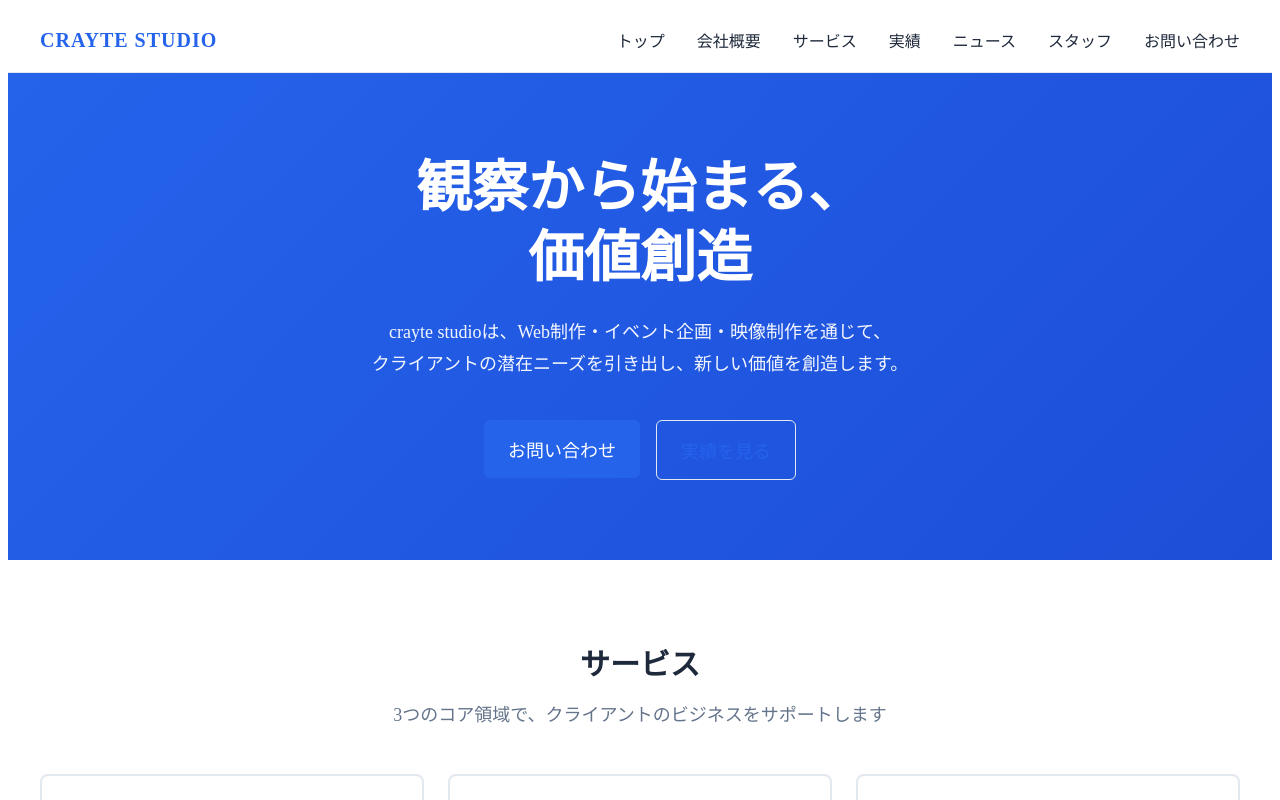
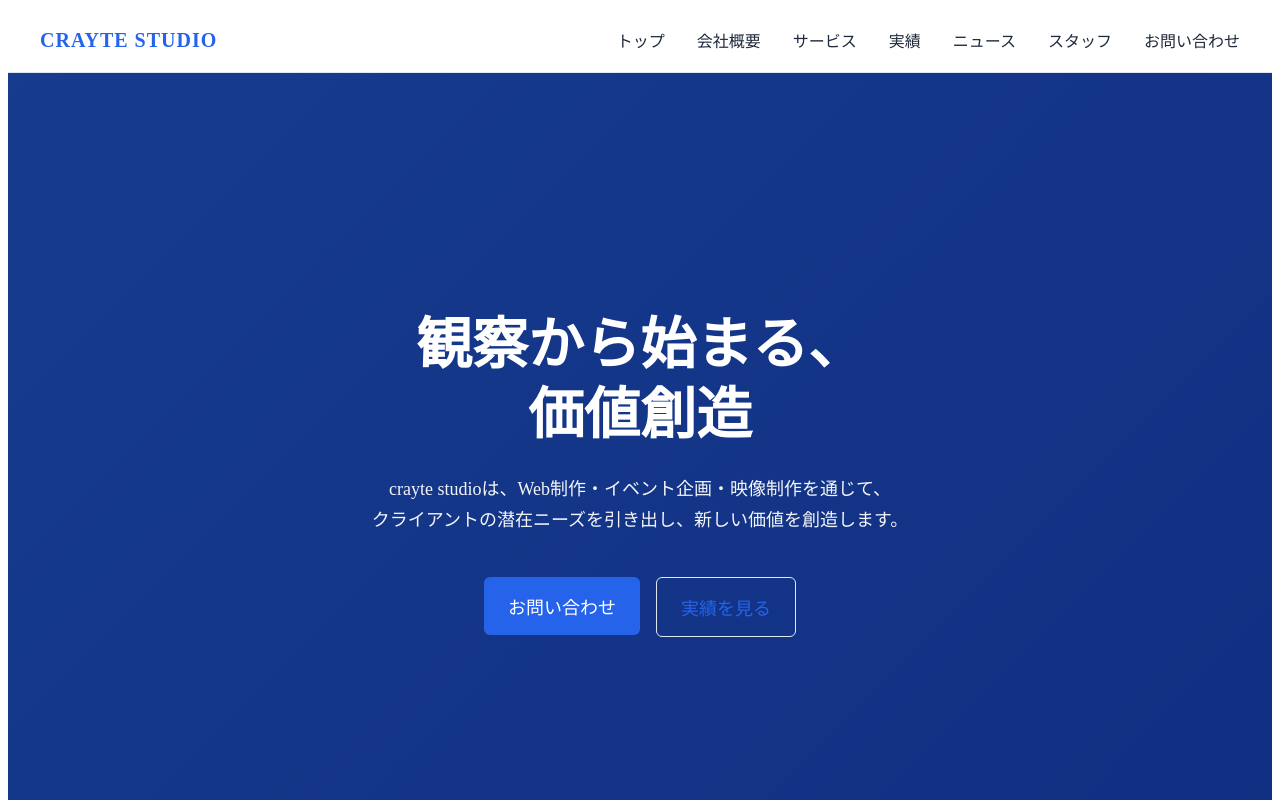
Before and after one commit to Y-2G/crayte-studio, a Next.js app: page / in a window 1280 px wide. Shown: the top 800 px of the page. Built offline with nearby package versions, Linux system fonts and the light colour scheme.

Commit message:
Replace hero section with a video component and remove outdated CSS styles for improved design consistency.

```diff
--- a/src/app/(public)/page.module.css
+++ b/src/app/(public)/page.module.css
@@ -3,13 +3,6 @@
 }
 
 /* Hero Section */
-.hero {
-  background: linear-gradient(135deg, var(--public-primary) 0%, var(--public-primary-dark) 100%);
-  color: var(--public-bg);
-  padding: var(--spacing-20) var(--spacing-4);
-  text-align: center;
-}
-
 .heroContent {
   max-width: 800px;
   margin: 0 auto;
--- a/src/app/(public)/page.tsx
+++ b/src/app/(public)/page.tsx
@@ -3,6 +3,7 @@ import Link from "next/link";
 import { getRecentPosts, getRecentWorks } from "@/lib/data";
 import { Button } from "@/components/shared/Button/Button";
 import { Card, CardBody } from "@/components/shared/Card/Card";
+import { HeroVideo } from "@/components/public/HeroVideo";
 import styles from "./page.module.css";
 
 export const metadata: Metadata = {
@@ -42,7 +43,7 @@ export default async function HomePage() {
   return (
     <div className={styles.page}>
       {/* Hero Section */}
-      <section className={styles.hero}>
+      <HeroVideo videoSrc="/movies/CRAYTE.mp4">
         <div className={styles.heroContent}>
           <h1 className={styles.heroTitle}>
             観察から始まる、
@@ -67,7 +68,7 @@ export default async function HomePage() {
             </Link>
           </div>
         </div>
-      </section>
+      </HeroVideo>
 
       {/* Services Section */}
       <section className={styles.section}>
--- /dev/null
+++ b/src/components/public/HeroVideo/HeroVideo.module.css
@@ -0,0 +1,84 @@
+.container {
+  position: relative;
+  overflow: hidden;
+  width: 100%;
+  min-height: 600px;
+  display: flex;
+  align-items: center;
+  justify-content: center;
+}
+
+/* Fallback gradient background */
+.fallback {
+  position: absolute;
+  top: 0;
+  left: 0;
+  width: 100%;
+  height: 100%;
+  background: linear-gradient(
+    135deg,
+    var(--public-primary) 0%,
+    var(--public-primary-dark) 100%
+  );
+  transition: opacity 0.5s ease-in-out;
+  z-index: 0;
+}
+
+.fallback.hidden {
+  opacity: 0;
+  pointer-events: none;
+}
+
+/* Video background */
+.video {
+  position: absolute;
+  top: 50%;
+  left: 50%;
+  min-width: 100%;
+  min-height: 100%;
+  width: auto;
+  height: auto;
+  transform: translate(-50%, -50%);
+  object-fit: cover;
+  opacity: 0;
+  transition: opacity 0.8s ease-in-out;
+  z-index: 0;
+}
+
+.video.visible {
+  opacity: 1;
+}
+
+/* Dark overlay for text readability */
+.overlay {
+  position: absolute;
+  top: 0;
+  left: 0;
+  width: 100%;
+  height: 100%;
+  background-color: rgba(0, 0, 0, 0.4);
+  z-index: 1;
+}
+
+/* Content wrapper */
+.content {
+  position: relative;
+  z-index: 2;
+  width: 100%;
+  padding: var(--spacing-20) var(--spacing-4);
+  text-align: center;
+  color: var(--public-bg);
+}
+
+/* Responsive adjustments */
+@media (min-width: 768px) {
+  .container {
+    min-height: 700px;
+  }
+}
+
+@media (min-width: 1024px) {
+  .container {
+    min-height: 800px;
+  }
+}
--- /dev/null
+++ b/src/components/public/HeroVideo/HeroVideo.tsx
@@ -0,0 +1,67 @@
+"use client";
+
+import { useState, useEffect } from "react";
+import styles from "./HeroVideo.module.css";
+
+interface HeroVideoProps {
+  videoSrc: string;
+  posterSrc?: string;
+  children: React.ReactNode;
+}
+
+export function HeroVideo({ videoSrc, posterSrc, children }: HeroVideoProps) {
+  const [isLoaded, setIsLoaded] = useState(false);
+  const [hasError, setHasError] = useState(false);
+
+  // Handle video load success
+  const handleCanPlay = () => {
+    setIsLoaded(true);
+  };
+
+  // Handle video load error
+  const handleError = () => {
+    setHasError(true);
+    console.warn("Video failed to load, falling back to gradient background");
+  };
+
+  // Cleanup on unmount
+  useEffect(() => {
+    return () => {
+      setIsLoaded(false);
+      setHasError(false);
+    };
+  }, []);
+
+  return (
+    <section className={styles.container}>
+      {/* Fallback gradient background */}
+      <div
+        className={`${styles.fallback} ${isLoaded && !hasError ? styles.hidden : ""}`}
+      />
+
+      {/* Video background */}
+      {!hasError && (
+        <video
+          className={`${styles.video} ${isLoaded ? styles.visible : ""}`}
+          src={videoSrc}
+          poster={posterSrc}
+          autoPlay
+          loop
+          muted
+          playsInline
+          preload="auto"
+          onCanPlay={handleCanPlay}
+          onLoadedData={handleCanPlay}
+          onError={handleError}
+          aria-hidden="true"
+        />
+      )}
+
+      {/* Dark overlay for text readability */}
+      <div className={styles.overlay} />
+
+      {/* Content */}
+      <div className={styles.content}>{children}</div>
+    </section>
+  );
+}
--- /dev/null
+++ b/src/components/public/HeroVideo/index.ts
@@ -0,0 +1 @@
+export { HeroVideo } from "./HeroVideo";
```
Also changed, not shown: 2 other files (tests, documents, lock files or other folders).
